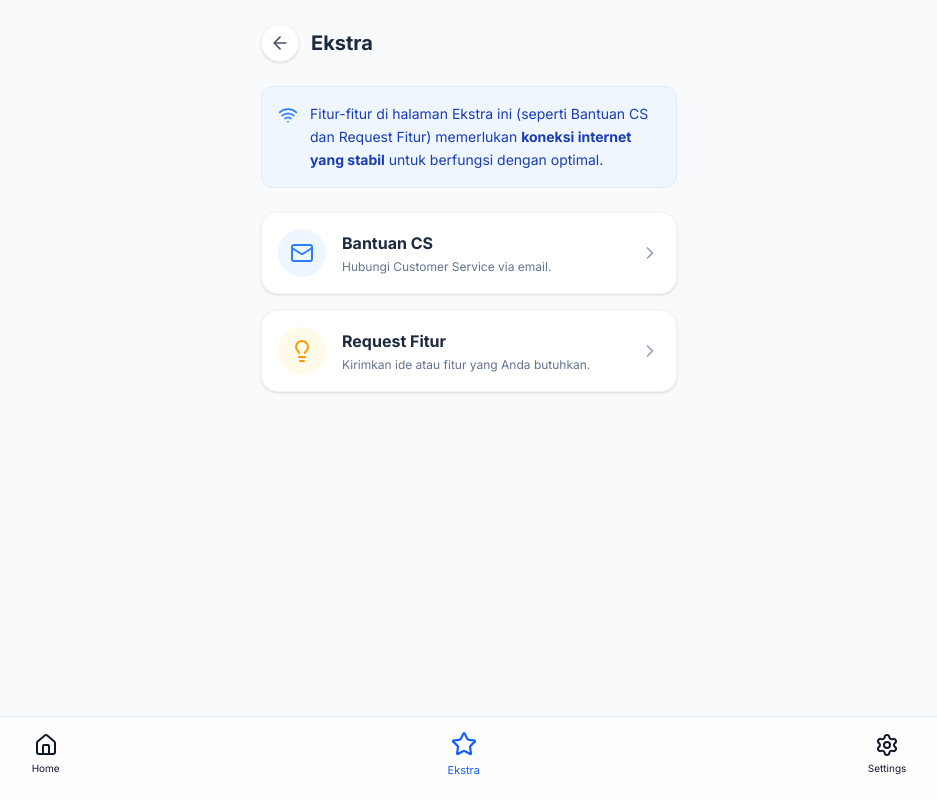
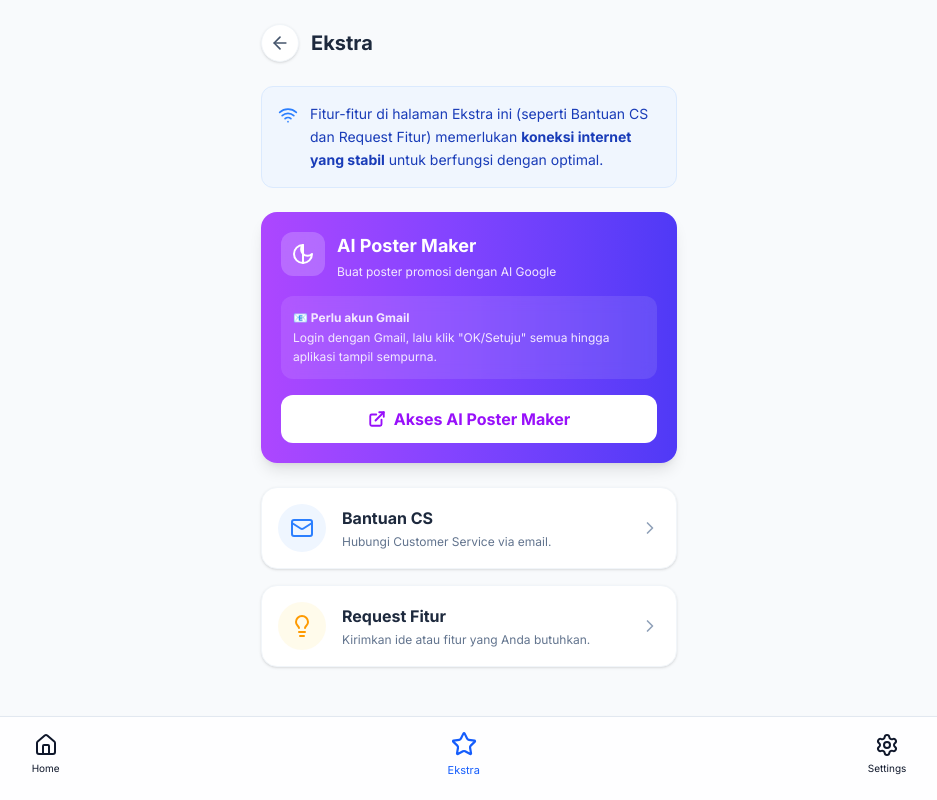
Before and after one commit to yoppiari/modalhp, a Vue app: page /apps/ekstra in a window 1280 px wide. Shown: the whole page, without its empty margins (171-1108 px from the left). Built offline with nearby package versions, Linux system fonts and the light colour scheme; sample sign-in values are in the browser's storage.

Commit message:
feat(ekstra): tambah AI Poster Maker bonus
New Feature:
- Tambah card AI Poster Maker di halaman Ekstra
- Link ke Google AI Studio Poster Maker
- Instruksi login dengan Gmail
- Warning untuk klik OK/Setuju semua hingga selesai

UI:
- Card gradient purple-to-indigo
- Icon AI/sparkle
- Info box: Perlu akun Gmail
- Button: Akses AI Poster Maker (external link)

Link:
- https://aistudio.google.com/apps/b1f66a69-d297-45c9-9aa8-2b2c60f8bea7

Files:
- src/views/Ekstra.vue

```diff
--- a/src/views/Ekstra.vue
+++ b/src/views/Ekstra.vue
@@ -12,6 +12,36 @@
       <p class="text-sm text-blue-800 leading-relaxed">
         Fitur-fitur di halaman Ekstra ini (seperti Bantuan CS dan Request Fitur) memerlukan <span class="font-bold">koneksi internet yang stabil</span> untuk berfungsi dengan optimal.
       </p>
+    </div>
+
+    <!-- AI Poster Maker - New Feature -->
+    <div class="bg-gradient-to-r from-purple-500 to-indigo-600 p-5 rounded-2xl shadow-lg mb-6 text-white">
+      <div class="flex items-start gap-3 mb-4">
+        <div class="bg-white/20 p-2.5 rounded-xl backdrop-blur-sm">
+          <svg xmlns="http://www.w3.org/2000/svg" width="24" height="24" viewBox="0 0 24 24" fill="none" stroke="currentColor" stroke-width="2" stroke-linecap="round" stroke-linejoin="round" class="text-white"><path d="M12 3a6 6 0 0 0 9 9 9 9 0 1 1-9-9Z"/><path d="M12 3v18"/></svg>
+        </div>
+        <div class="flex-1">
+          <h2 class="text-lg font-bold">AI Poster Maker</h2>
+          <p class="text-purple-100 text-xs mt-1">Buat poster promosi dengan AI Google</p>
+        </div>
+      </div>
+
+      <div class="bg-white/10 rounded-xl p-3 mb-4 backdrop-blur-sm">
+        <p class="text-xs text-purple-100 leading-relaxed">
+          <span class="font-bold">📧 Perlu akun Gmail</span><br>
+          Login dengan Gmail, lalu klik "OK/Setuju" semua hingga aplikasi tampil sempurna.
+        </p>
+      </div>
+
+      <a
+        href="https://aistudio.google.com/apps/b1f66a69-d297-45c9-9aa8-2b2c60f8bea7?fullscreenApplet=true&showPreview=true&showAssistant=true"
+        target="_blank"
+        rel="noopener noreferrer"
+        class="flex items-center justify-center gap-2 w-full bg-white text-purple-600 font-bold py-3 px-4 rounded-xl hover:bg-purple-50 transition-colors active:scale-[0.98]"
+      >
+        <svg xmlns="http://www.w3.org/2000/svg" width="18" height="18" viewBox="0 0 24 24" fill="none" stroke="currentColor" stroke-width="2.5" stroke-linecap="round" stroke-linejoin="round"><path d="M18 13v6a2 2 0 0 1-2 2H5a2 2 0 0 1-2-2V8a2 2 0 0 1 2-2h6"/><polyline points="15 3 21 3 21 9"/><line x1="10" x2="21" y1="14" y2="3"/></svg>
+        Akses AI Poster Maker
+      </a>
     </div>
 
     <div class="space-y-4">
```
